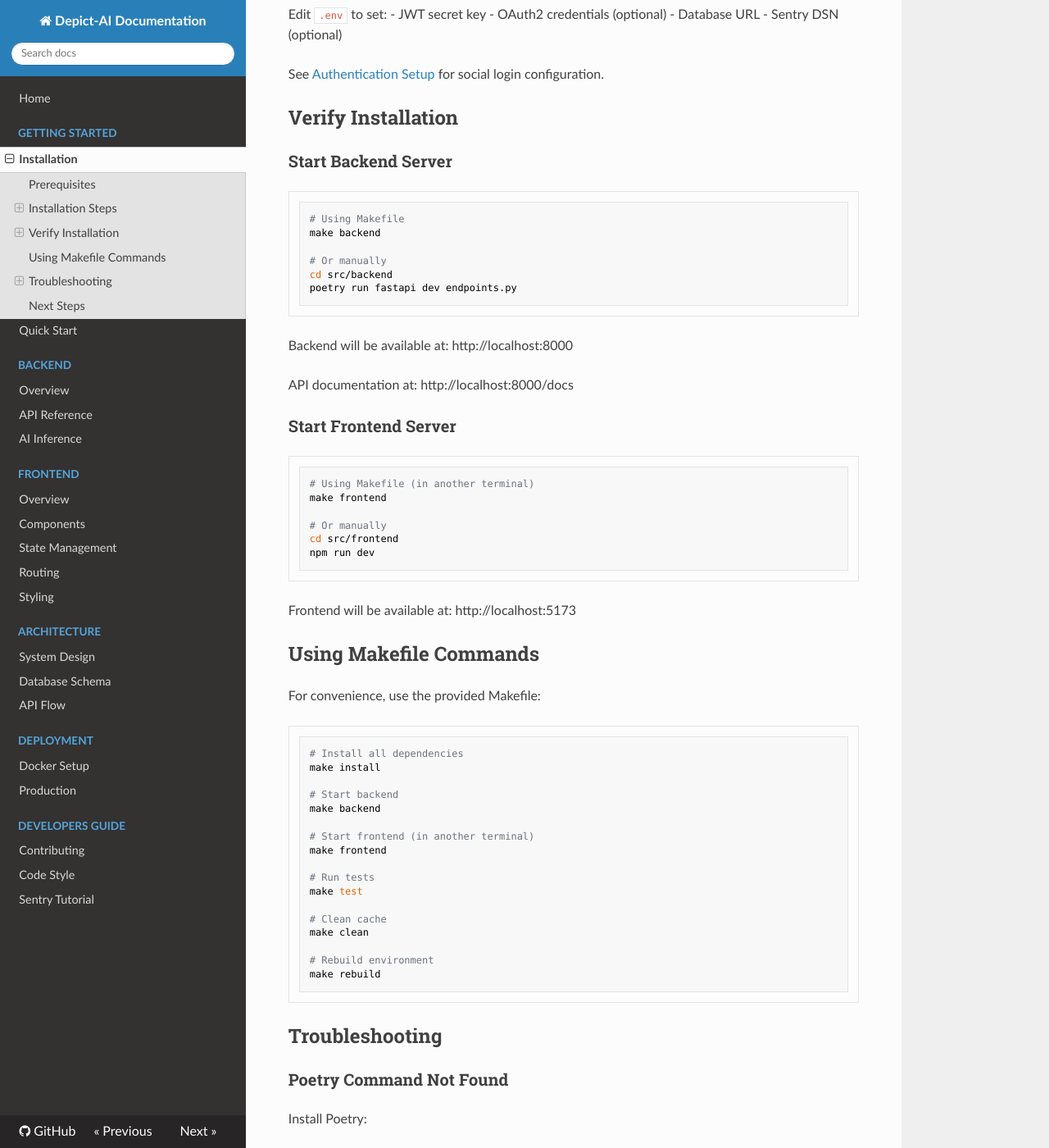
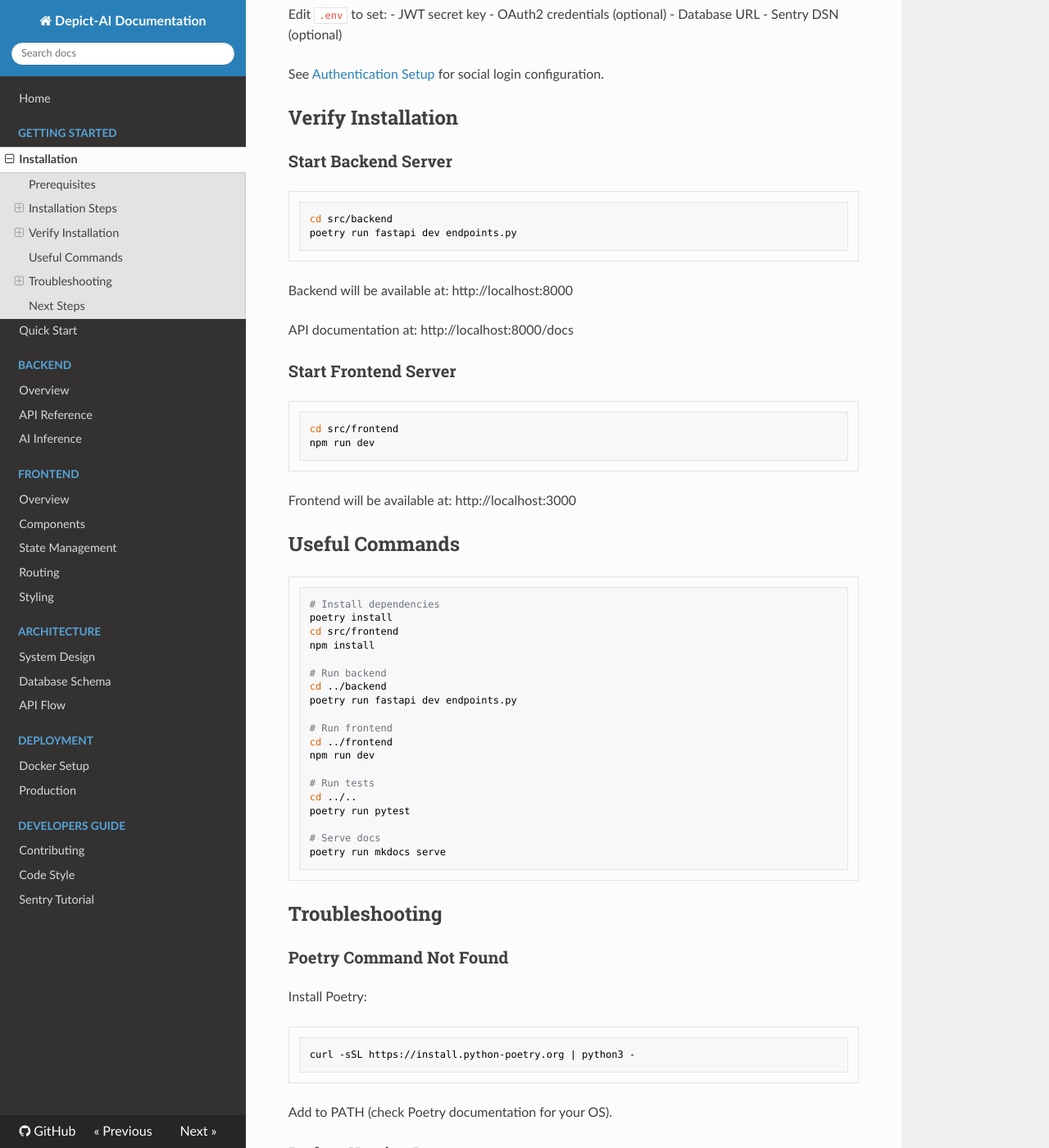
Before and after one commit to Depict-CV/Depict-AI, an MkDocs documentation site: the page built from docs/installation.md, in a window 1280 px wide and 1400 px high, scrolled down 1223 px. Shown: the whole window at 82% size. Built offline with MkDocs 1.6.1, drawn with Linux system fonts in a browser that asks for light colours; nearby versions of some CDN libraries; some of the changed text lies outside the part shown.

````diff
--- a/docs/installation.md
+++ b/docs/installation.md
@@ -62,10 +62,6 @@ See [Authentication Setup](USER_MANAGEMENT.md) for social login configuration.
 ### Start Backend Server
 
 ```bash
-# Using Makefile
-make backend
-
-# Or manually
 cd src/backend
 poetry run fastapi dev endpoints.py
 ```
@@ -77,38 +73,34 @@ API documentation at: http://localhost:8000/docs
 ### Start Frontend Server
 
 ```bash
-# Using Makefile (in another terminal)
-make frontend
-
-# Or manually
 cd src/frontend
 npm run dev
 ```
 
-Frontend will be available at: http://localhost:5173
+Frontend will be available at: http://localhost:3000
 
-## Using Makefile Commands
-
-For convenience, use the provided Makefile:
+## Useful Commands
 
 ```bash
-# Install all dependencies
-make install
+# Install dependencies
+poetry install
+cd src/frontend
+npm install
 
-# Start backend
-make backend
+# Run backend
+cd ../backend
+poetry run fastapi dev endpoints.py
 
-# Start frontend (in another terminal)
-make frontend
+# Run frontend
+cd ../frontend
+npm run dev
 
 # Run tests
-make test
+cd ../..
+poetry run pytest
 
-# Clean cache
-make clean
-
-# Rebuild environment
-make rebuild
+# Serve docs
+poetry run mkdocs serve
 ```
 
 ## Troubleshooting
@@ -149,10 +141,10 @@ npm cache clean --force
 
 ### Port Already in Use
 
-If port 8000 or 5173 is already in use, you can change them:
+If port 8000 or 3000 is already in use, you can change them:
 
 **Backend:** Edit `uvicorn` command port
-**Frontend:** Edit `vite.config.js` or use `--port` flag
+**Frontend:** Edit `nuxt.config.ts` or run `npm run dev -- --port <PORT>`
 
 ## Next Steps
 
````
Also changed, not shown: docs/backend/overview.md (+1 -4 lines), docs/contributing.md (+32 -31 lines), docs/frontend/overview.md (+22 -37 lines), docs/quickstart.md (+18 -27 lines).
